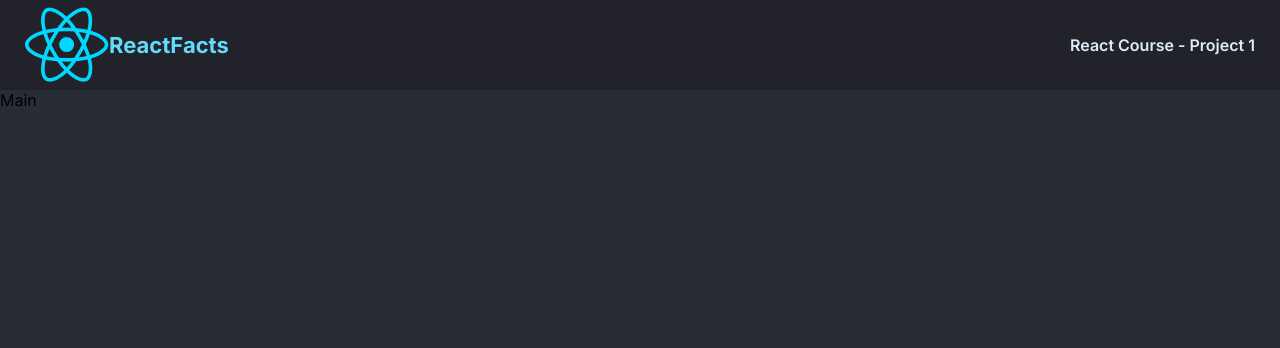
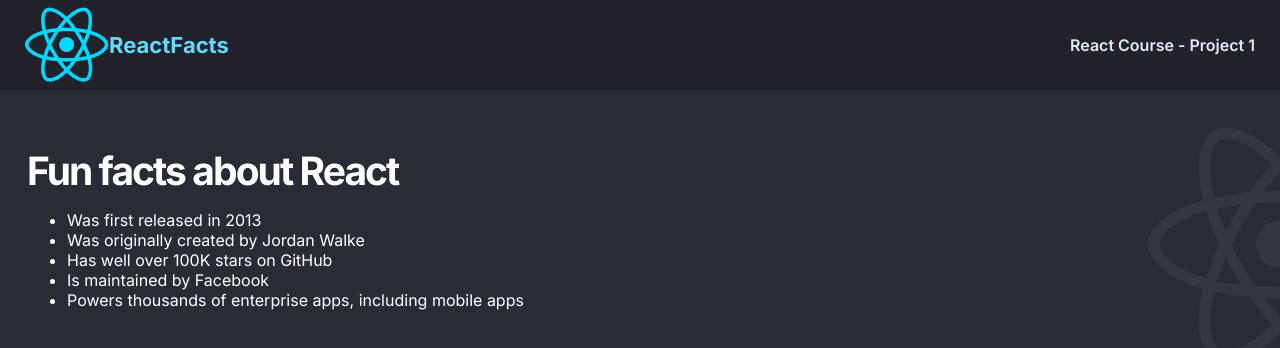
Before and after one commit to muhammadiqbalid83/react-facts, a React (Vite) app: page / in a window 1280 px wide. Shown: the top 348 px of the page. Built offline with nearby package versions, Linux system fonts and the light colour scheme.

Commit message:
complete

```diff
--- a/src/components/Main.jsx
+++ b/src/components/Main.jsx
@@ -1,3 +1,14 @@
 export default function Main() {
-  return <div>Main</div>;
+  return (
+    <main>
+      <h1 className="main--title">Fun facts about React</h1>
+      <ul>
+        <li>Was first released in 2013</li>
+        <li>Was originally created by Jordan Walke</li>
+        <li>Has well over 100K stars on GitHub</li>
+        <li>Is maintained by Facebook</li>
+        <li>Powers thousands of enterprise apps, including mobile apps</li>
+      </ul>
+    </main>
+  );
 }
```
Also changed, not shown: src/assets/react-icon-large.png (added).
